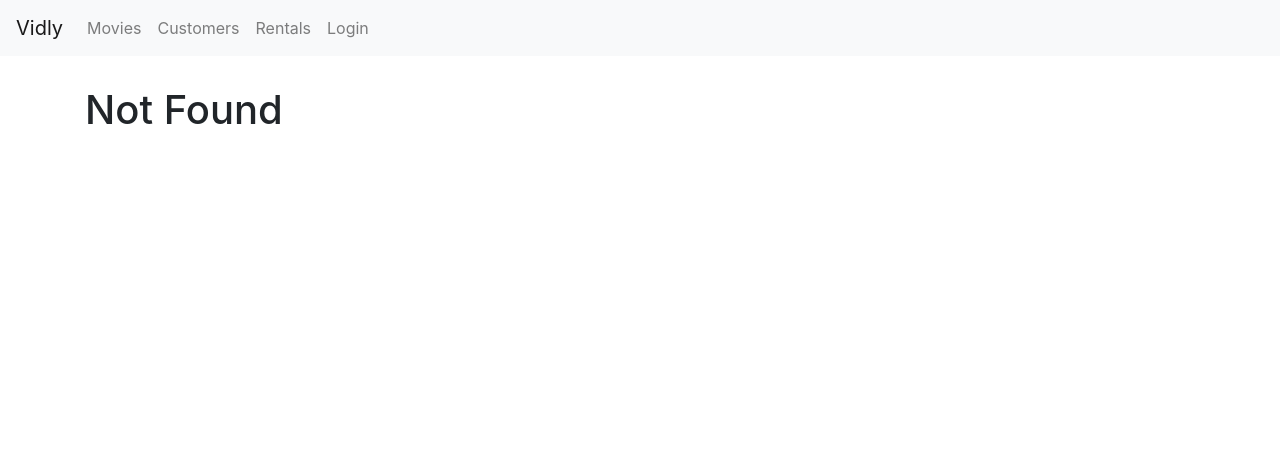
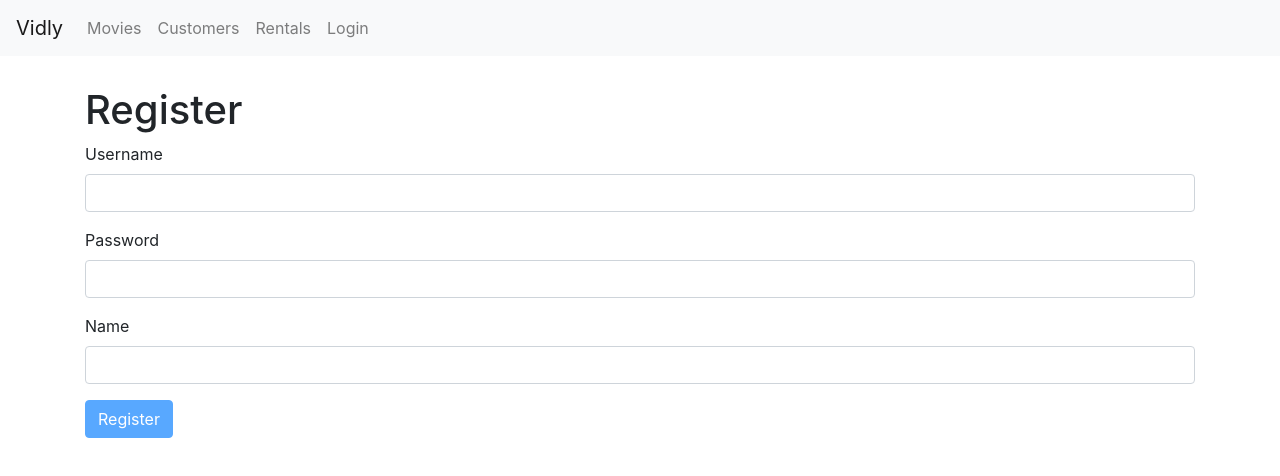
Before and after one commit to mjpolifka/react-tut, a React (Create React App) app in the folder vidly/: page /register in a window 1280 px wide. Before the commit this address led to /not-found. Shown: the top 476 px of the page. Built offline with nearby package versions, Linux system fonts and the light colour scheme.

Commit message:
added RegisterForm

```diff
--- a/vidly/src/App.jsx
+++ b/vidly/src/App.jsx
@@ -8,6 +8,7 @@ import NotFound from './components/notFound';
 import NavBar from './components/navBar';
 import MovieForm from './components/movieForm';
 import LoginForm from './components/loginForm';
+import RegisterForm from './components/registerForm';
 
 class App extends Component {
   state = {}
@@ -17,12 +18,13 @@ class App extends Component {
         <NavBar></NavBar>
         <main className="container">
           <Switch>
-            <Route path="/login" component={LoginForm}></Route>
-            <Route path="/movies/:id" component={MovieForm}></Route>
-            <Route path="/movies" component={Movies}></Route>
-            <Route path="/customers" component={Customers}></Route>
-            <Route path="/rentals" component={Rentals}></Route>
-            <Route path="/not-found" component={NotFound}></Route>
+            <Route path="/register" component={RegisterForm} />
+            <Route path="/login" component={LoginForm} />
+            <Route path="/movies/:id" component={MovieForm} />
+            <Route path="/movies" component={Movies} />
+            <Route path="/customers" component={Customers} />
+            <Route path="/rentals" component={Rentals} />
+            <Route path="/not-found" component={NotFound} />
             <Redirect from="/" exact to="/movies" />
             <Redirect to="/not-found" />
           </Switch>
--- /dev/null
+++ b/vidly/src/components/registerForm.jsx
@@ -0,0 +1,36 @@
+import React from 'react';
+import Joi from 'joi-browser';
+import Form from './common/form';
+
+class RegisterForm extends Form {
+    state = {
+        data: { username: "", password: "", name: "" },
+        errors: {}
+    }
+
+    schema = {
+        username: Joi.string().required().email().label("Username"),
+        password: Joi.string().required().min(5).label("Password"),
+        name: Joi.string().required().label("Name")
+    }
+
+    doSubmit = () => {
+        console.log("Submitted");
+    }
+
+    render() {
+        return (
+            <div>
+                <h1>Register</h1>
+                <form onSubmit={this.handleSubmit}>
+                    {this.renderInput("username", "Username")}
+                    {this.renderInput("password", "Password", "password")}
+                    {this.renderInput("name", "Name")}
+                    {this.renderButton("Register")}
+                </form>
+            </div>
+        );
+    }
+}
+
+export default RegisterForm;
```
